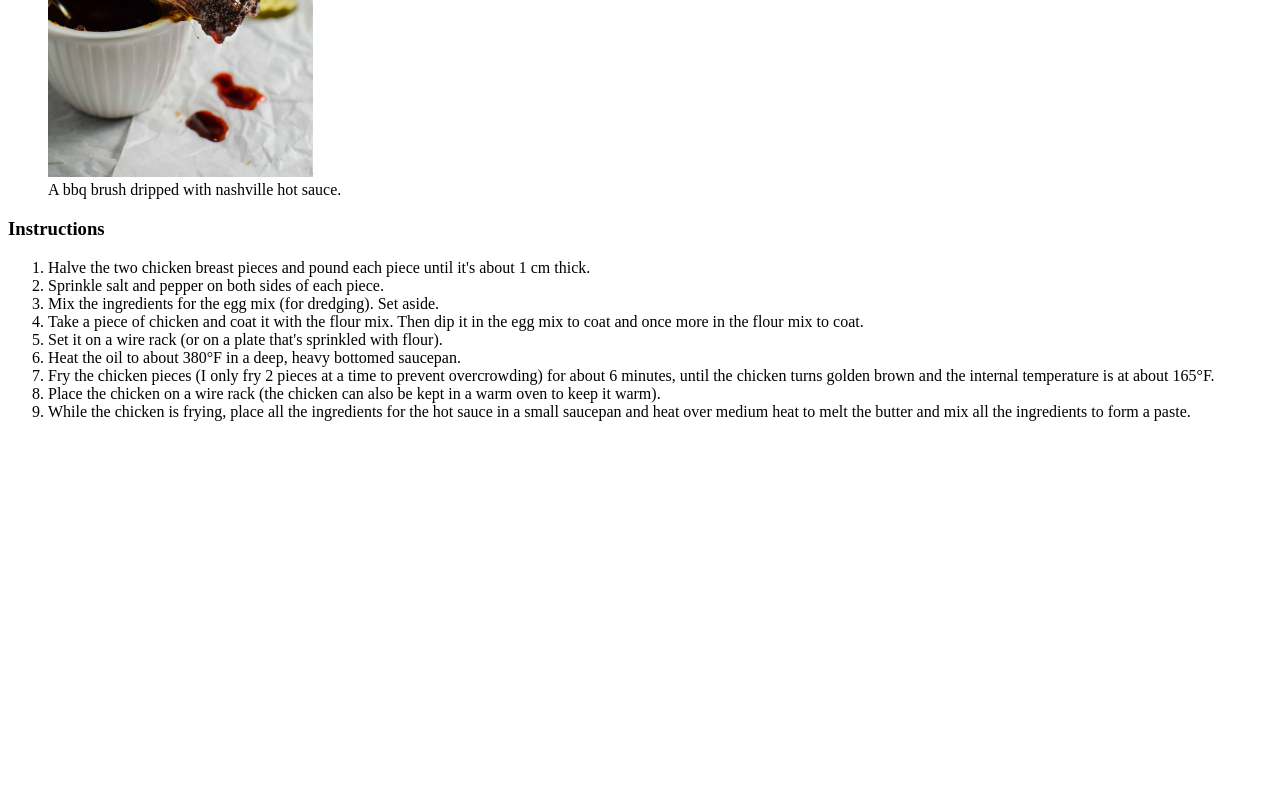
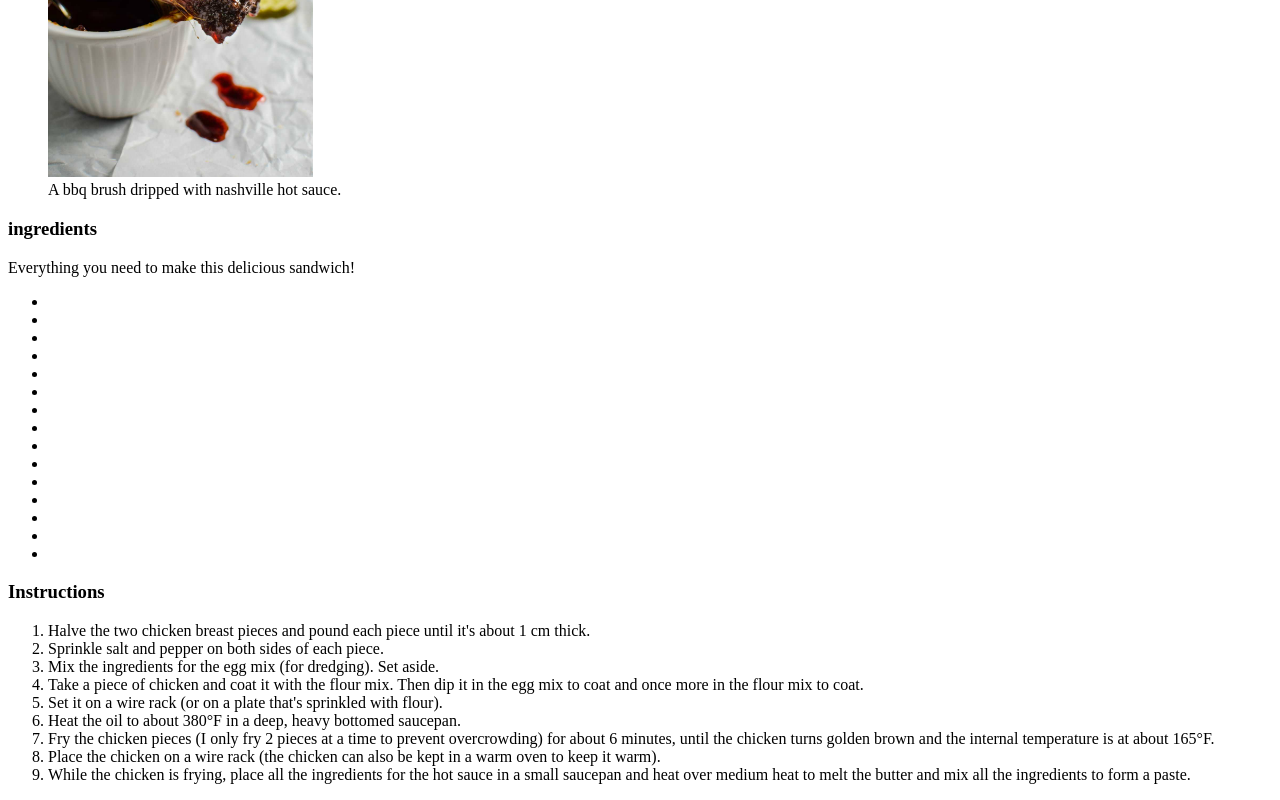
Before and after one commit to TylerLanglois/odin-recipes, a plain HTML site: page recipes/hotchicken.html in a window 1280 px wide. Shown: the part 1006-1806 px from the top of the page. Before the commit the page ends 1443 px from the top, so only its background shows below. Drawn offline with Linux system fonts and the light colour scheme.

Commit message:
add ingredients list framework
with this addition ingredients will now display on the page

```diff
--- a/recipes/hotchicken.html
+++ b/recipes/hotchicken.html
@@ -17,6 +17,25 @@
           <img src="../img/saucebrush.jpg" alt="A brush dripping with sauce sat atop a bowl of sauce" height="400">
           <figcaption>A bbq brush dripped with nashville hot sauce.</figcaption>
      </figure>
+     <h3>ingredients</h3>
+     <p>Everything you need to make this delicious sandwich!</p>
+     <ul>
+        <li></li>
+        <li></li>
+        <li></li>
+        <li></li>
+        <li></li>
+        <li></li>
+        <li></li>
+        <li></li>
+        <li></li>
+        <li></li>
+        <li></li>
+        <li></li>
+        <li></li>
+        <li></li>
+        <li></li>
+     </ul>
     <h3>Instructions</h3>
       <ol>
           <li>Halve the two chicken breast pieces and pound each piece until it's about 1 cm thick.</li>
```
